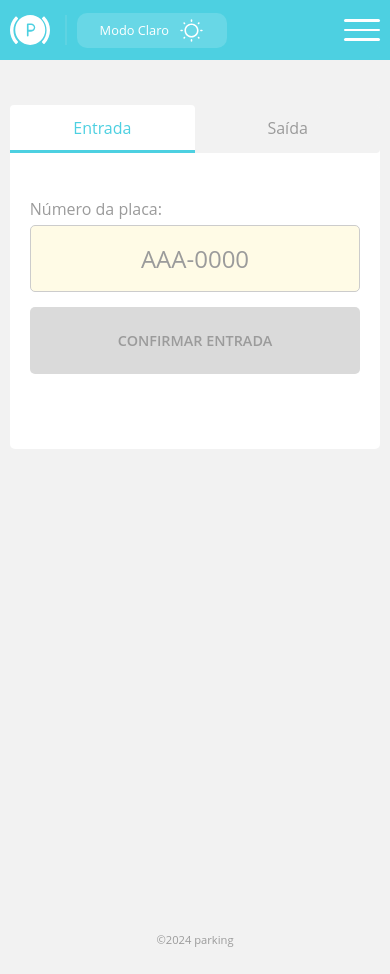
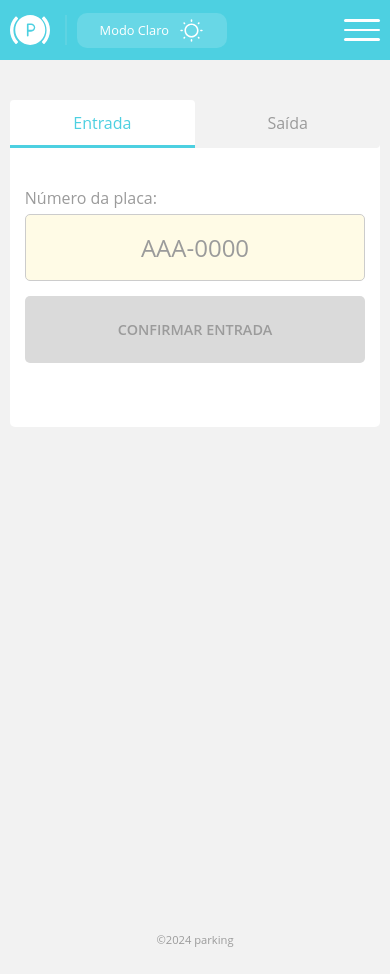
Before and after one commit to davhyandrade/parking, a React (Vite) app: page / in a window 390 px wide. Built offline with nearby package versions, Linux system fonts and the light colour scheme.

Commit message:
style: update media query

```diff
--- a/src/styles/components/forms/_entry-form.scss
+++ b/src/styles/components/forms/_entry-form.scss
@@ -3,7 +3,7 @@
   display: flex;
   align-items: center;
   justify-content: center;
-  min-height: 295px;
+  min-height: 279px;
 
   * {
     outline-color: var(--text-color);
@@ -18,6 +18,12 @@
     margin-bottom: 55px;
     padding: 20px;
     gap: 15px;
+
+    @media only screen and (max-width: 800px) {
+      padding: 15px;
+      margin-top: 15px;
+      margin-bottom: 40px;
+    }
 
     > div {
       width: 100%;
--- a/src/styles/components/forms/_exit-form.scss
+++ b/src/styles/components/forms/_exit-form.scss
@@ -17,6 +17,10 @@
     margin-bottom: 10px;
     padding: 20px;
     gap: 15px;
+
+    @media only screen and (max-width: 800px) {
+      padding: 15px;
+    }
 
     > div {
       width: 100%;
--- a/src/styles/globals.css
+++ b/src/styles/globals.css
@@ -220,7 +220,7 @@ body {
 #home .position {
   width: 95%;
   max-width: 700px;
-  margin-top: 45px;
+  margin-top: 40px;
   background-color: var(--background-panel);
   border-radius: 5px;
 }
@@ -268,7 +268,7 @@ body {
   display: flex;
   align-items: center;
   justify-content: center;
-  min-height: 295px;
+  min-height: 279px;
 }
 #entry-form * {
   outline-color: var(--text-color);
@@ -282,6 +282,13 @@ body {
   margin-bottom: 55px;
   padding: 20px;
   gap: 15px;
+}
+@media only screen and (max-width: 800px) {
+  #entry-form > div {
+    padding: 15px;
+    margin-top: 15px;
+    margin-bottom: 40px;
+  }
 }
 #entry-form > div > div {
   width: 100%;
@@ -388,6 +395,11 @@ body {
   margin-bottom: 10px;
   padding: 20px;
   gap: 15px;
+}
+@media only screen and (max-width: 800px) {
+  #exit-form > div {
+    padding: 15px;
+  }
 }
 #exit-form > div > div {
   width: 100%;
--- a/src/styles/pages/_home.scss
+++ b/src/styles/pages/_home.scss
@@ -6,7 +6,7 @@
   .position {
     width: 95%;
     max-width: 700px;
-    margin-top: 45px;
+    margin-top: 40px;
     background-color: var(--background-panel);
     border-radius: 5px;
 
```
Also changed, not shown: 1 other file (tests, documents, lock files or other folders).
